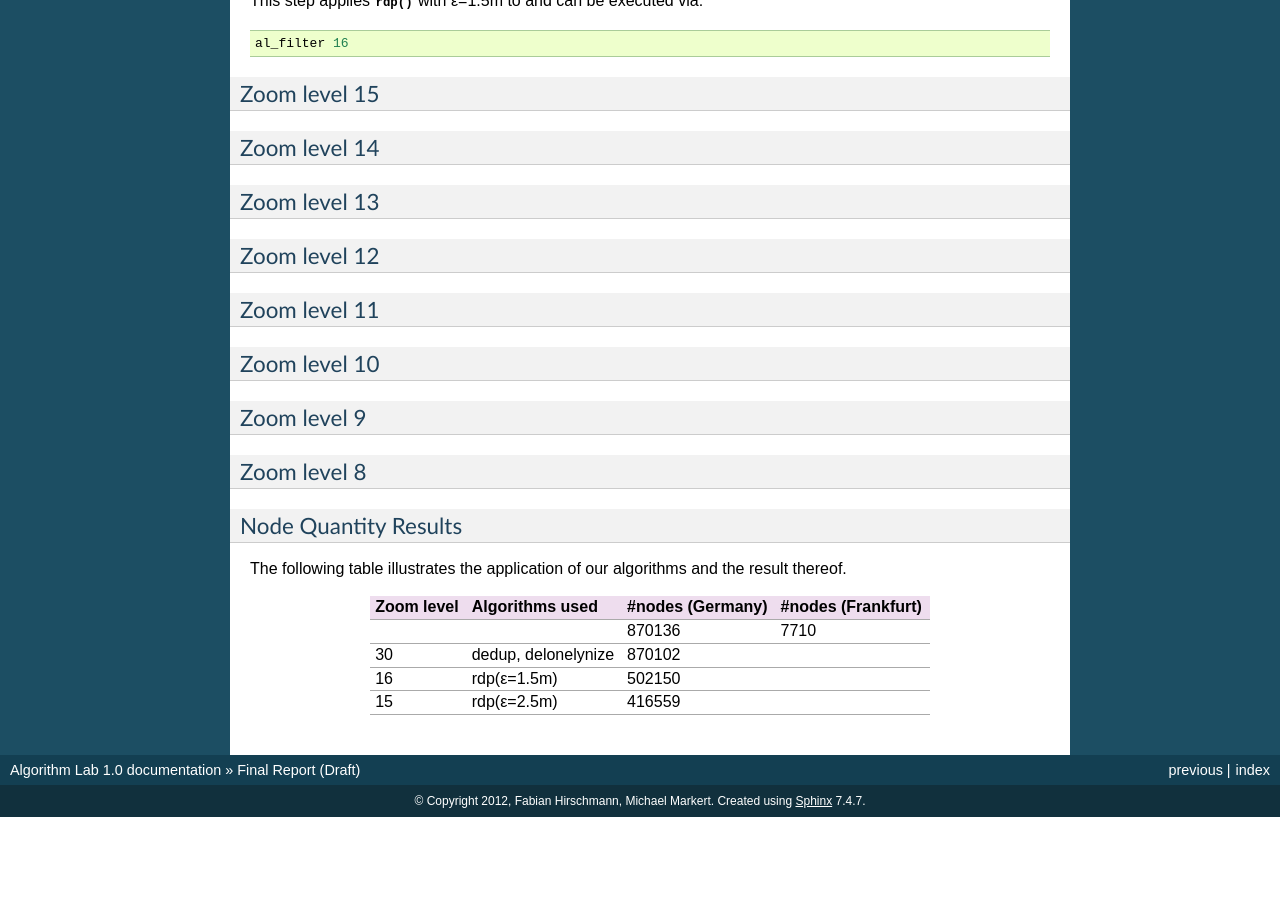
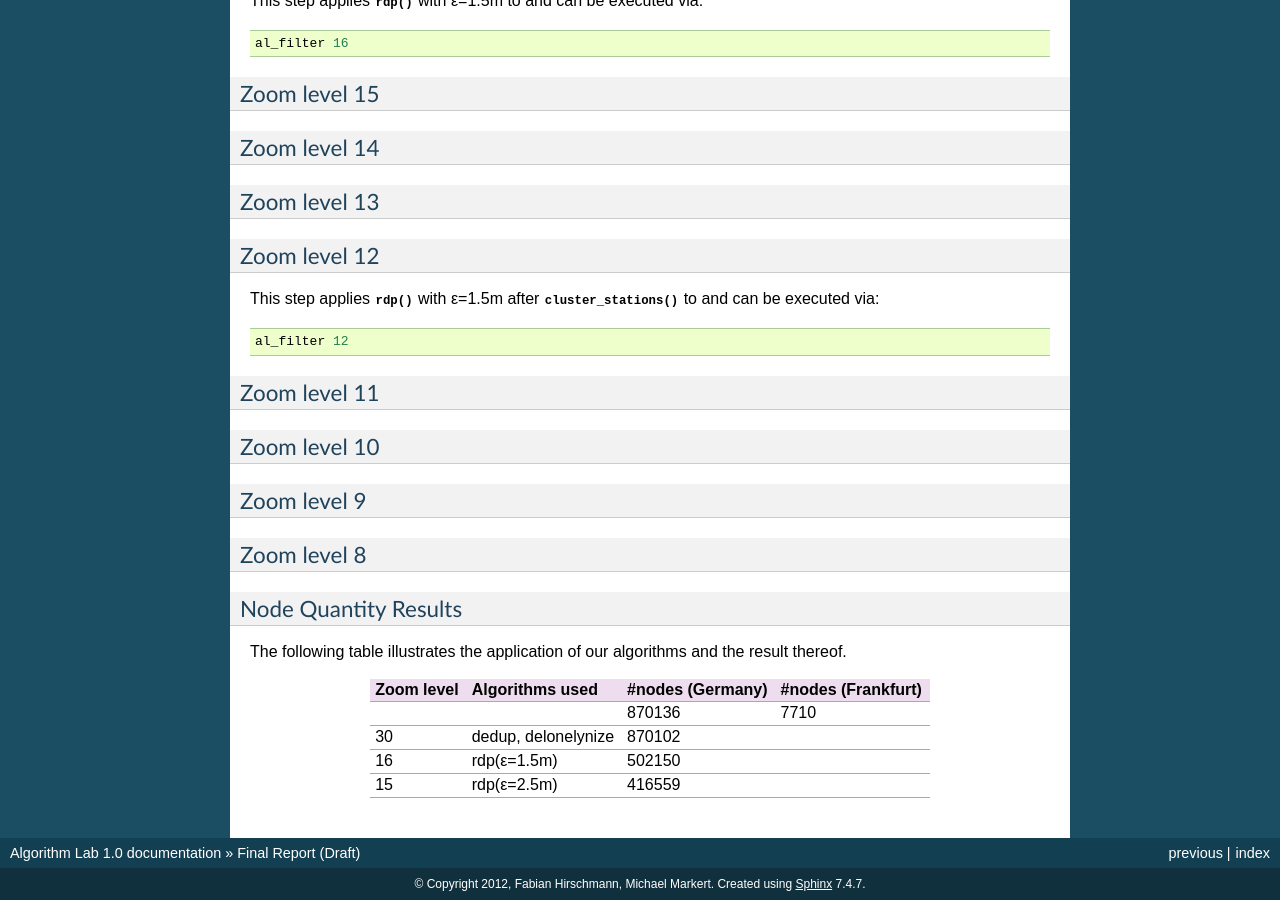
Before and after one commit to fhirschmann/algolab, a Sphinx documentation site: the page built from doc/final.rst, in a window 1280 px wide and 900 px high, scrolled down 2239 px. Built offline with Sphinx 7.4.7, drawn with Linux system fonts in a browser that asks for light colours; formulas are drawn with MathJax 3; before the commit the page ends 3056 px from its top, so only the background shows below that.

Commit message:
Document zl 12.
Signed-off-by: Michael Markert <markert.michael@googlemail.com>

```diff
--- a/doc/final.rst
+++ b/doc/final.rst
@@ -112,6 +112,11 @@ Zoom level 13
 Zoom level 12
 -------------
 
+This step applies :func:`~algolab.simplify.rdp` with ε=1.5m after
+:func:`~algolab.stations.cluster_stations` to and can be executed via::
+
+    al_filter 12
+
 Zoom level 11
 -------------
 
```
